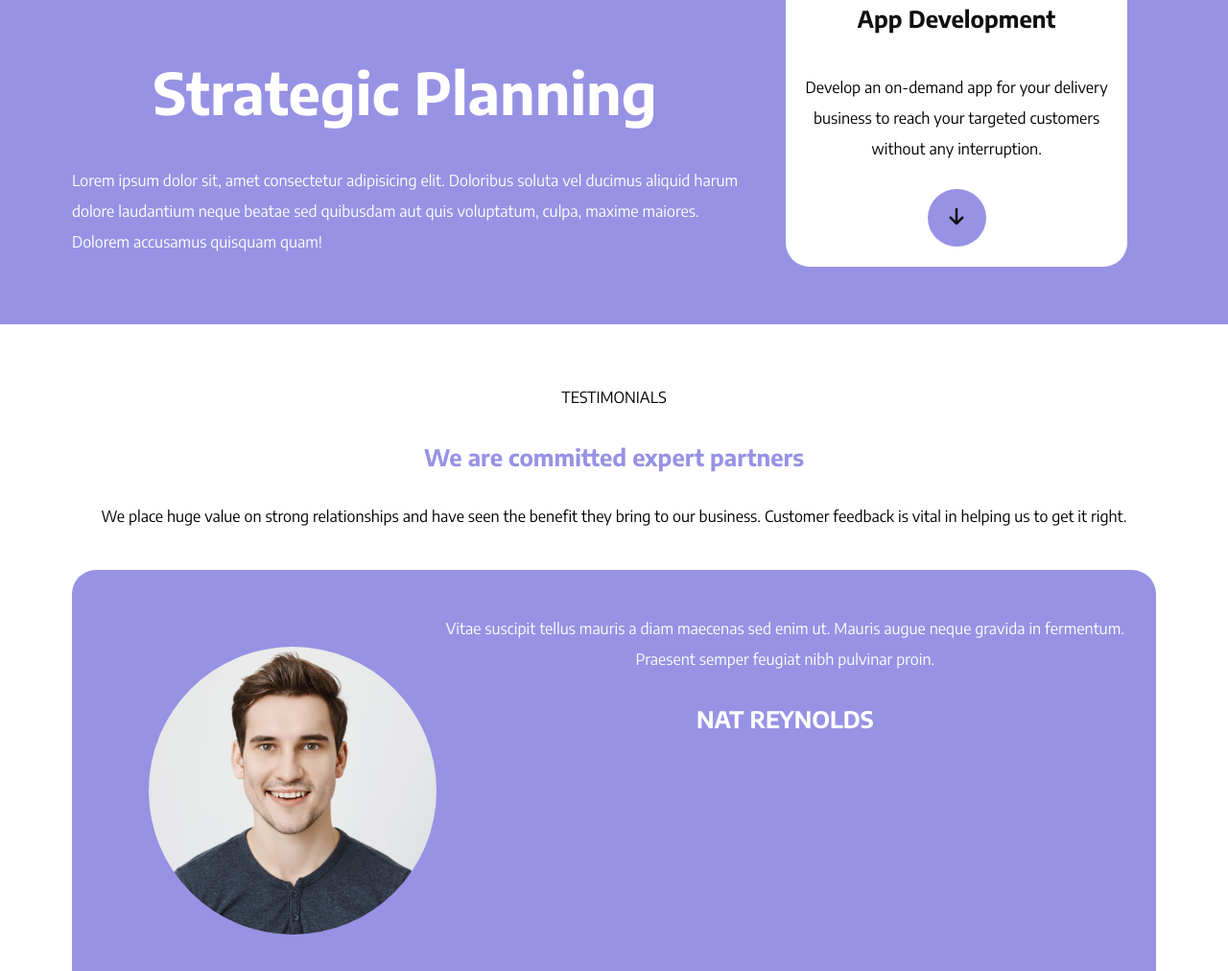
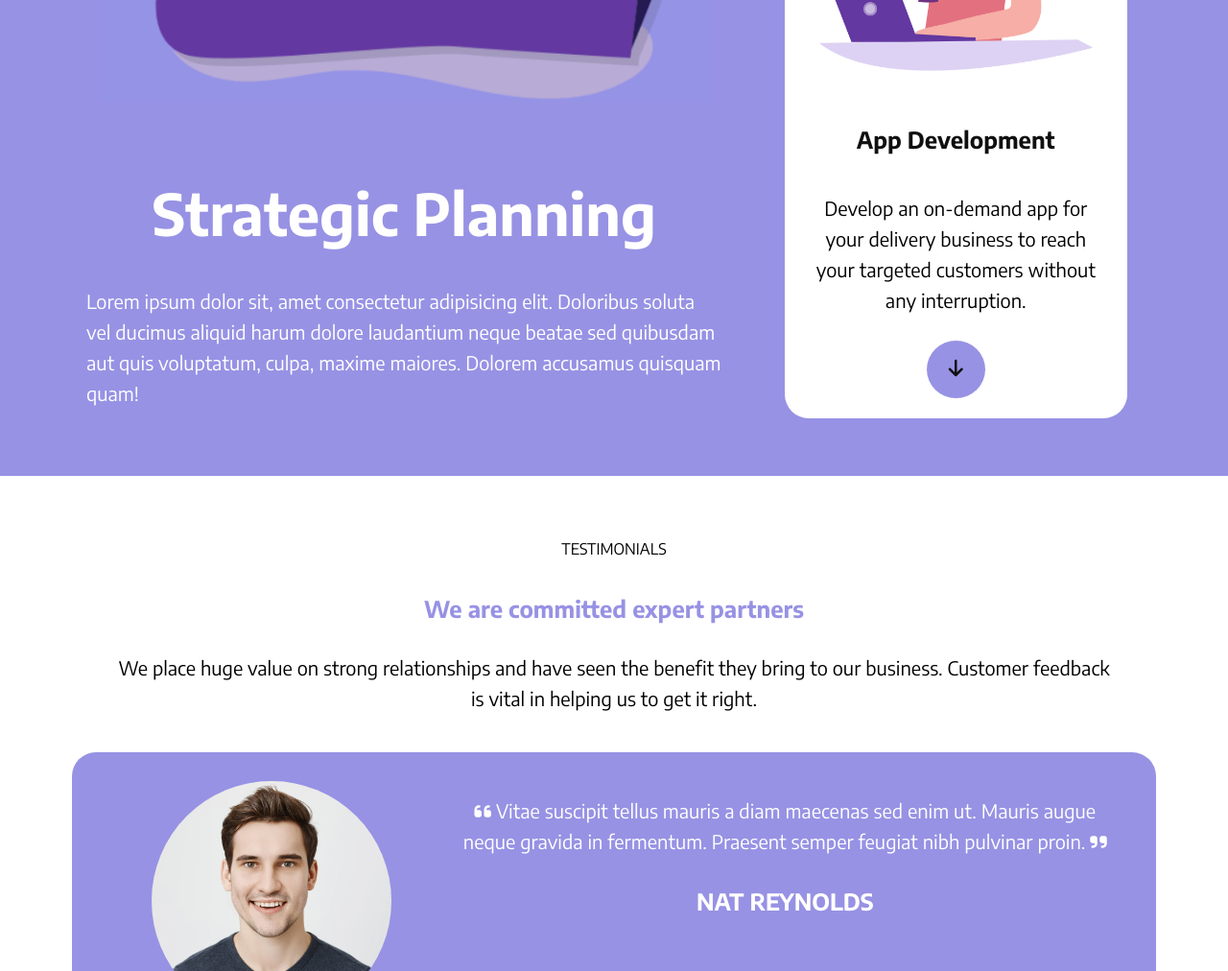
Before and after one commit to leonardoserra/htmlcss-responsive-layout, a plain HTML site: page index.html in a window 1280 px wide. Shown: the part 1788-2800 px from the top of the page at 96% size. Drawn offline with Linux system fonts and the light colour scheme.

Commit message:
ok #testimonials  .columns per tablet e mobile

```diff
--- a/css/style.css
+++ b/css/style.css
@@ -152,6 +152,11 @@ a {
     text-decoration: none;
 }
 
+p{
+    font-size: 20px;
+    padding: 0 15px;
+}
+
 
 /*****HEADER RULES******/
 
@@ -276,19 +281,15 @@ section{
     padding: 30px;
     background-color: var(--secondary-color);
 }
-#testimonials .col-left{
-    padding: 50px;
-}
 
 #testimonials .col-right > div {
     padding: 15px 0;
 }
 
-
 #testimonials .col-left img{
     border-radius: 50%;
-    width: 300px;
-    height: 300px;
+    width: 250px;
+    height: 250px;
     object-fit: cover;
 }
 
--- a/index.html
+++ b/index.html
@@ -205,7 +205,13 @@
 
                         <div class="col-right">
                             <div>
-                                <p class="white-text">Vitae suscipit tellus mauris a diam maecenas sed enim ut. Mauris augue neque gravida in fermentum. Praesent semper feugiat nibh pulvinar proin.</p>
+
+                                <p class="white-text">
+                                    <i class="fa-solid fa-quote-left"></i>
+                                    Vitae suscipit tellus mauris a diam maecenas sed enim ut. Mauris augue neque gravida in fermentum. Praesent semper feugiat nibh pulvinar proin.
+                                    <i class="fa-solid fa-quote-right"></i>
+                                </p>
+
                             </div>
                             <div>
                                 <h2 class="white-text">NAT REYNOLDS</h2>
```
